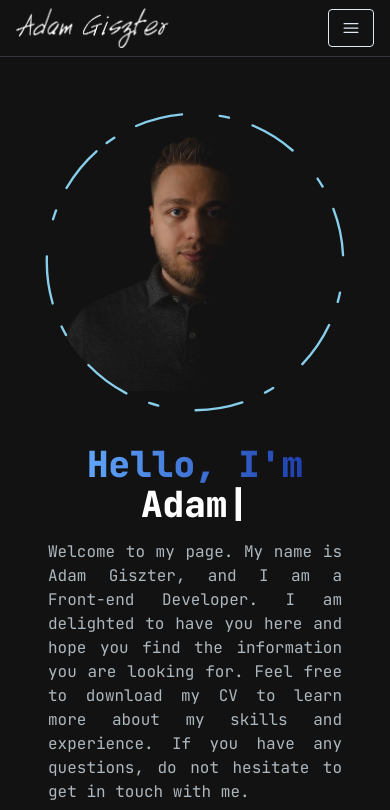
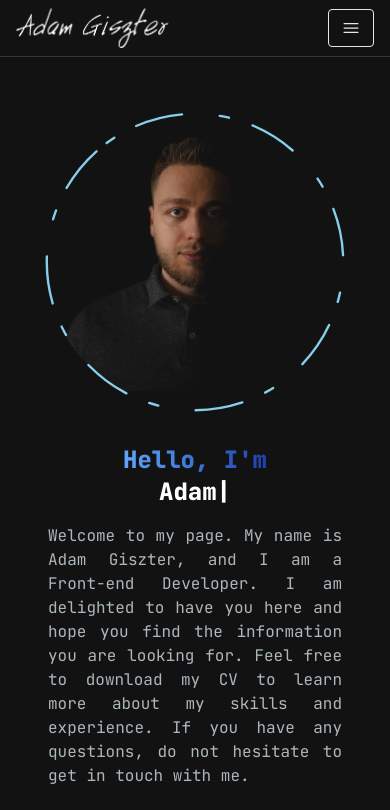
Before and after one commit to Giszta/portfolio-website, a Next.js app: page / in a window 390 px wide. Shown: the top 810 px of the page. Built offline with nearby package versions, Linux system fonts and the light colour scheme.

Commit message:
Update HeroSection.tsx

```diff
--- a/src/app/components/HeroSection.tsx
+++ b/src/app/components/HeroSection.tsx
@@ -23,10 +23,10 @@
 		const section = document.querySelector("#contact");
 
 		if (section) {
-			const navbarHeight = document.querySelector("nav")?.offsetHeight || 0; // Pobiera wysokość navbara
+			const navbarHeight = document.querySelector("nav")?.offsetHeight || 0;
 			const sectionPosition =
-				section.getBoundingClientRect().top + window.scrollY; // Pozycja sekcji względem strony
-			const offset = 20; // Dodatkowy margines, aby tekst nie był zbyt blisko
+				section.getBoundingClientRect().top + window.scrollY;
+			const offset = 20;
 
 			window.scrollTo({
 				top: sectionPosition - navbarHeight - offset,
@@ -44,7 +44,7 @@
 					transition={{ duration: 0.6, ease: "easeOut" }}
 					className="col-span-7 place-self-center text-center sm:text-left order-2 xl:order-none"
 				>
-					<h1 className="text-white mb-4 text-4xl sm:text-5xl lg:text-6xl font-extrabold">
+					<h1 className="text-white mb-4 text-2xl sm:text-4xl lg:text-6xl font-extrabold">
 						<span className="text-transparent bg-clip-text bg-gradient-to-r from-primary-400 to-secondary-800">
 							Hello, I&apos;m
 						</span>
```
